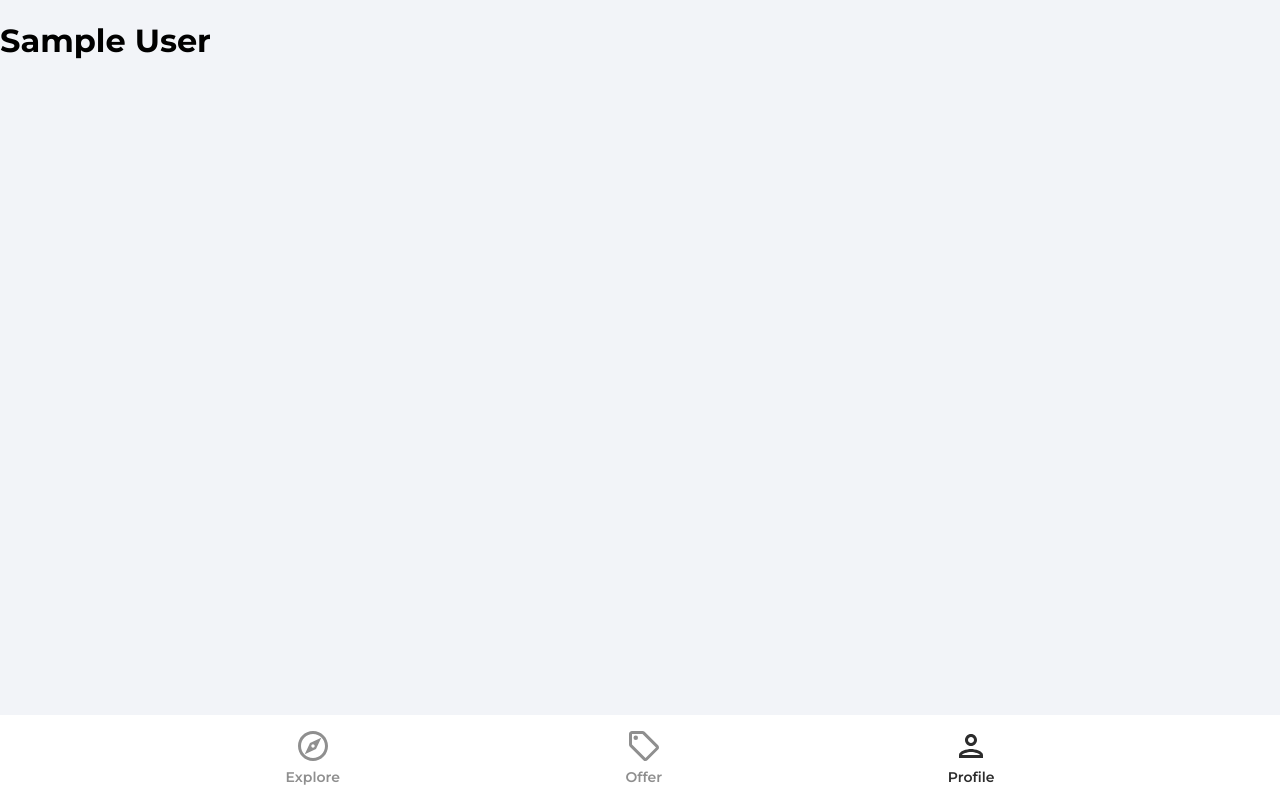
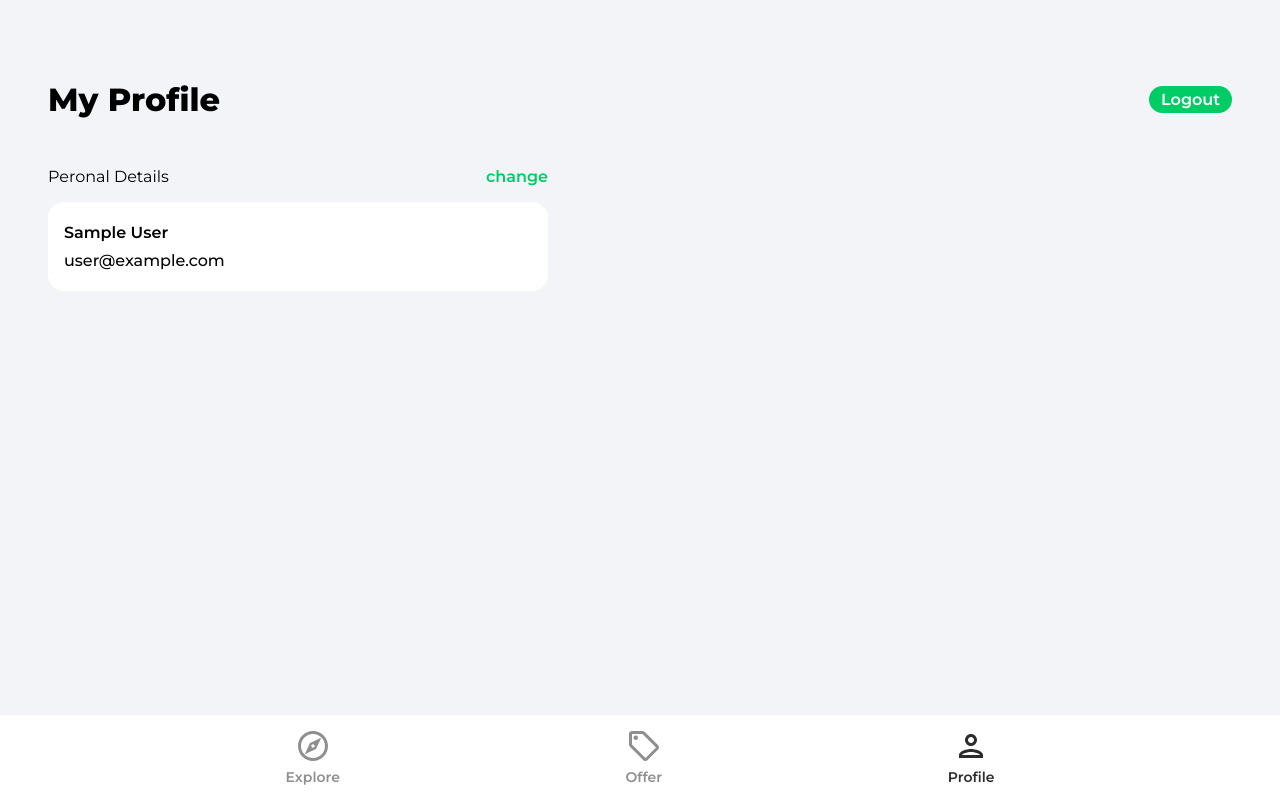
Before and after one commit to NerijusU/house-marketplace, a React (Create React App) app: page /profile in a window 1280 px wide. Built offline with nearby package versions, Linux system fonts and the light colour scheme; no server answers; sample sign-in values are in the browser's storage.

Commit message:
add logout, private route, spinner

```diff
--- a/src/App.js
+++ b/src/App.js
@@ -1,12 +1,13 @@
 import { BrowserRouter as Router, Routes, Route } from "react-router-dom";
-import { ToastContainer } from 'react-toastify';
-import 'react-toastify/dist/ReactToastify.css';
+import { ToastContainer } from "react-toastify";
+import "react-toastify/dist/ReactToastify.css";
 import Navbar from "./components/Navbar";
-import Explore from './pages/Explore';
-import ForgotPassword from './pages/ForgotPassword';
-import Offers from './pages/Offers';
-import Profile from './pages/Profile';
-import SignIn from './pages/SignIn';
+import PrivateRoute from "./components/PrivateRoute";
+import Explore from "./pages/Explore";
+import ForgotPassword from "./pages/ForgotPassword";
+import Offers from "./pages/Offers";
+import Profile from "./pages/Profile";
+import SignIn from "./pages/SignIn";
 import SignUp from "./pages/SignUp";
 
 function App() {
@@ -16,7 +17,9 @@
         <Routes>
           <Route path="/" element={<Explore />} />
           <Route path="/offers" element={<Offers />} />
+          <Route path="/profile" element={<PrivateRoute />}>
             <Route path="/profile" element={<Profile />} />
+          </Route>
           <Route path="/sign-in" element={<SignIn />} />
           <Route path="/sign-up" element={<SignUp />} />
           <Route path="/forgot-password" element={<ForgotPassword />} />
--- /dev/null
+++ b/src/components/PrivateRoute.jsx
@@ -0,0 +1,15 @@
+import { Navigate, Outlet } from "react-router-dom";
+import {useAuthStatus} from "../hooks/useAuthStatus";
+import Spinner from "./Spinner";
+
+const PrivateRoute = () => {
+  const { loggedIn, checkingStatus } = useAuthStatus();
+
+  if (checkingStatus) {
+      return <Spinner />
+  }
+
+  return loggedIn ? <Outlet /> : <Navigate to='/sign-in' />;
+};
+
+export default PrivateRoute;
--- /dev/null
+++ b/src/components/Spinner.jsx
@@ -0,0 +1,9 @@
+function Spinner() {
+  return (
+    <div className="loadingSpinnerContainer">
+      <div className="loadingSpinner"></div>
+    </div>
+  );
+}
+
+export default Spinner;
--- /dev/null
+++ b/src/hooks/useAuthStatus.js
@@ -0,0 +1,27 @@
+import {useEffect, useState, useRef} from 'react'
+import { getAuth, onAuthStateChanged } from 'firebase/auth'
+
+
+export const useAuthStatus = () => {
+    const [loggedIn, setLoggedIn] = useState(false)
+    const [checkingStatus, setcheckingStatus] = useState(true)
+    const isMounted = useRef(true)
+
+    useEffect(() => {
+        if (isMounted) {
+            const auth = getAuth()
+            onAuthStateChanged(auth, (user) => {
+                if (user) {
+                    setLoggedIn(true)
+                }
+                setcheckingStatus(false)
+            })
+        }
+
+        return () => {
+            isMounted.current = false
+        }
+    }, [isMounted])
+
+  return {loggedIn, checkingStatus}
+}
--- a/src/pages/Profile.jsx
+++ b/src/pages/Profile.jsx
@@ -1,16 +1,100 @@
-import { getAuth } from "firebase/auth";
 import { useState, useEffect } from "react";
+import { getAuth, updateProfile } from "firebase/auth";
+import { updateDoc, doc } from "firebase/firestore";
+import { db } from "../firebase.config";
+import { useNavigate, Link } from "react-router-dom";
+import { toast } from "react-toastify";
 
 function Profile() {
-  const [user, setUser] = useState(null)
+  const auth = getAuth();
+  const [changeDetails, setChangeDetails] = useState(false);
+  const [formData, setFormData] = useState({
+    name: auth.currentUser.displayName,
+    email: auth.currentUser.email,
+  });
 
-  const auth = getAuth()
-  useEffect(() => {
-    setUser(auth.currentUser)
-  }, [])
+  const { name, email } = formData;
 
+  const navigate = useNavigate();
 
-    return user ? <h1>{user.displayName}</h1> : 'Not Logged In'
+  const onLogout = () => {
+    auth.signOut(); // Logout from firebase
+    navigate("/");
+  };
+
+  const onSubmit = async () => {
+    try {
+      if (auth.currentUser.displayName !== name) {
+      // Update display name in fb
+      await updateProfile(auth.currentUser, {
+        displayName: name
+      })
+
+      // Update in firestore
+      const userRef = doc(db, 'users', auth.currentUser.uid)
+      await updateDoc(userRef, {
+        name
+      })
+
+      }
+    } catch (error) {
+      toast.error('Could not update profile details')
+    }
+  };
+
+  const onChange = (e) => {
+    setFormData((prevState) => ({
+      ...prevState,
+      [e.target.id]: e.target.value,
+    }))
   }
 
-  export default Profile
+  return (
+    <div className="profile">
+      <header className="profileHeader">
+        <p className="pageHeader">My Profile</p>
+        <button type="button" className="logOut" onClick={onLogout}>
+          Logout
+        </button>
+      </header>
+
+      <main>
+        <div className="profileDetailsHeader">
+          <p className="profileDetailsText">Peronal Details</p>
+          <p
+            className="changePersonalDetails"
+            onClick={() => {
+              changeDetails && onSubmit();
+              setChangeDetails((prevState) => !prevState);
+            }}
+          >
+            {changeDetails ? "done" : "change"}
+          </p>
+        </div>
+
+        <div className="profileCard">
+          <form>
+            <input
+              type="text"
+              id="name"
+              className={!changeDetails ? "profileName" : "profileNameActive"}
+              disabled={!changeDetails}
+              value={name}
+              onChange={onChange}
+            />
+            <input
+              type="text"
+              id="email"
+              className={!changeDetails ? "profileEmail" : "profileEmailActive"}
+              disabled={!changeDetails}
+              value={email}
+              onChange={onChange}
+            />
+          </form>
+        </div>
+      </main>
+    </div>
+  );
+}
+
+export default Profile;
```
Lines whose indentation alone changed are shown as unchanged.
